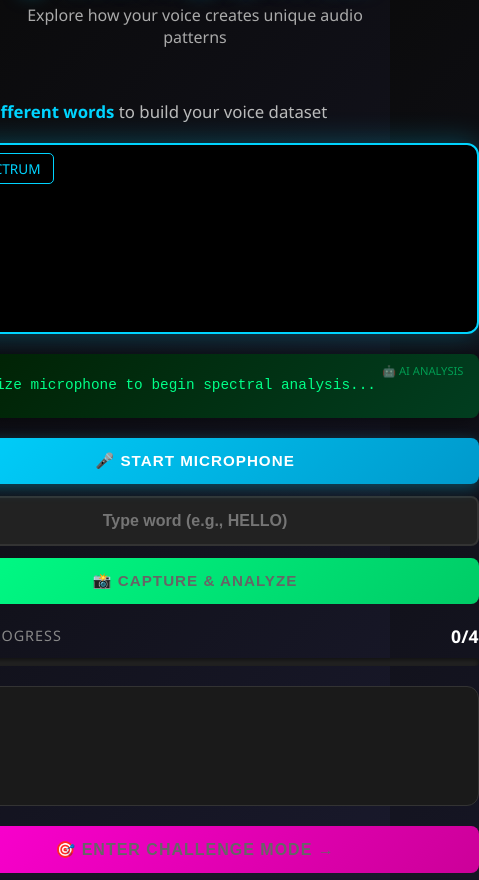
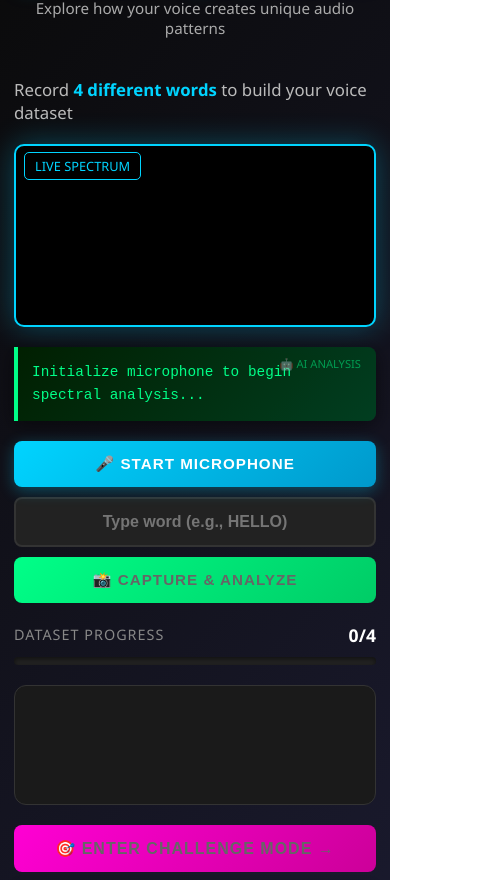
Before and after one commit to kurobunny03/VoiceRecogPrototypeGame, a plain HTML site: page index.html in a window 390 px wide. Shown: the part 75-955 px from the top of the page, 479 px wide, since content can reach past the window. Drawn offline with Linux system fonts and the light colour scheme.

Commit message:
added mobile UI version

```diff
--- a/index.html
+++ b/index.html
@@ -464,6 +464,8 @@
       padding: 12px 20px;
       background: linear-gradient(135deg, #00ff88, #00cc66);
       font-size: 0.95rem;
+      touch-action: none;
+
     }
 
     #talkBtn:active:not(:disabled) {
@@ -602,22 +604,70 @@
 
     /* Responsive */
     @media (max-width: 768px) {
+      #container { padding: 14px; }
+
+      .header { margin-bottom: 18px; }
+      .header p { font-size: 0.95rem; }
+
+      /* Make the big canvas area less tall on phones */
+      .canvas-container { max-width: 100%; margin: 12px 0; }
+      canvas { border-radius: 10px; }
+
+      /* Stack controls cleanly */
       .controls {
         flex-direction: column;
+        gap: 10px;
+        max-width: 100%;
       }
 
       input, button {
         width: 100%;
       }
 
+      button {
+        padding: 14px 16px;       /* less wide, still thumb-friendly */
+        font-size: 0.95rem;
+      }
+
+      input {
+        min-width: 0;
+        padding: 14px 16px;
+        font-size: 1rem;
+      }
+
+      /* Gallery: slightly smaller cards so more fit */
       .gallery {
+        max-width: 100%;
+        padding: 14px;
+        gap: 10px;
         grid-template-columns: repeat(auto-fill, minmax(120px, 1fr));
       }
 
-      .stats-bar {
-        flex-direction: column;
-        gap: 10px;
-      }
+      .captured-item { padding: 10px; }
+      .captured-item canvas { height: 64px; }
+
+      /* Progress + stats tighter */
+      .progress-section { max-width: 100%; }
+      .stats-bar { gap: 10px; padding: 12px; }
+    }
+
+      @media (max-width: 420px) {
+      /* Make the LIVE label less bulky */
+      .canvas-label {
+        top: 8px; left: 10px;
+        padding: 4px 10px;
+        font-size: 0.8rem;
+      }
+
+      /* Reduce big empty margins */
+      .ai-feedback { padding: 14px; }
+
+      /* Slightly smaller stats text */
+      .stat-value { font-size: 1.4rem; }
+      .stat-label { font-size: 0.75rem; }
+
+      /* Bigger delete X tap target */
+      .delete-btn { width: 26px; height: 26px; line-height: 24px; }
     }
 
     /* Tooltips */
@@ -877,8 +927,8 @@
     const liveCtx = elements.liveCanvas.getContext('2d', { willReadFrequently: true });
     const mysteryCtx = elements.mysteryCanvas.getContext('2d');
 
-    elements.liveCanvas.width = elements.mysteryCanvas.width = 600;
-    elements.liveCanvas.height = elements.mysteryCanvas.height = 200;
+    fitCanvas(elements.liveCanvas, 600, 200, liveCtx);
+    fitCanvas(elements.mysteryCanvas, 600, 200, mysteryCtx);
 
     // ============================================
     // AUDIO INITIALIZATION
```
